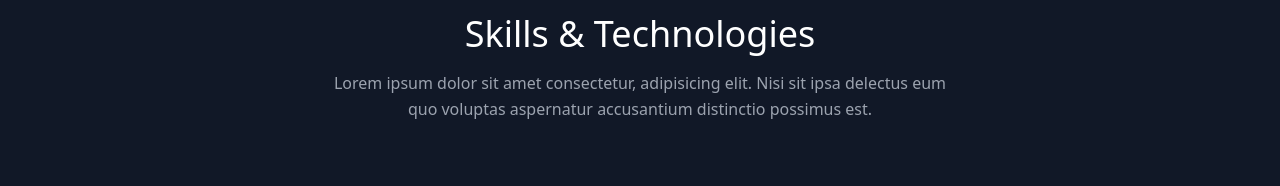
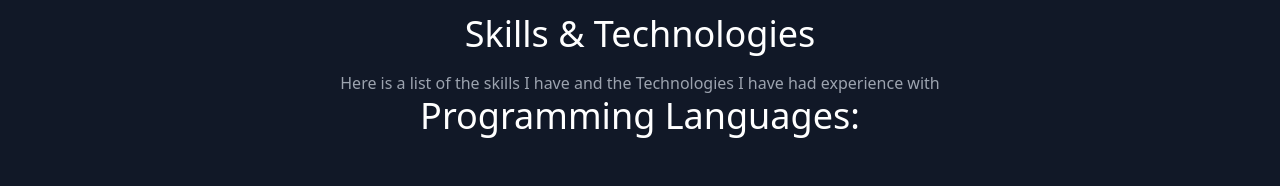
Before and after one commit to AustinBina-MN/MyPortfolio, a React (Create React App) app: page / in a window 1280 px wide. Shown: the part 1186-1372 px from the top of the page. Built offline with nearby package versions, Linux system fonts and the light colour scheme.

Commit message:
Skill changes

```diff
--- a/src/components/Skills.js
+++ b/src/components/Skills.js
@@ -12,10 +12,11 @@ export default function Skills() {
                         Skills &amp; Technologies
                     </h1>
                     <p className="text-base leading-relaxed xl:w-2/4 lg:w-3/4 mx-auto">
-                        Lorem ipsum dolor sit amet consectetur, adipisicing elit. Nisi sit
-                        ipsa delectus eum quo voluptas aspernatur accusantium distinctio
-                        possimus est.
+                        Here is a list of the skills I have and the Technologies I have had experience with
                     </p>
+                     <h1 className="sm:text-4xl text-3xl font-medium title-font text-white mb-4">
+                        Programming Languages:
+                    </h1>
                 </div>
                 <div className="flex flex-wrap lg:w-4/5 sm:mx-auto sm:mb-2 -mx-2">
                     {skills.map((skill) => (
```
